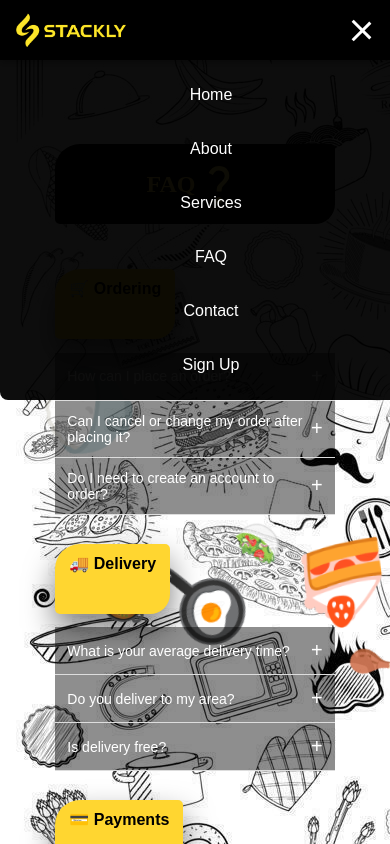
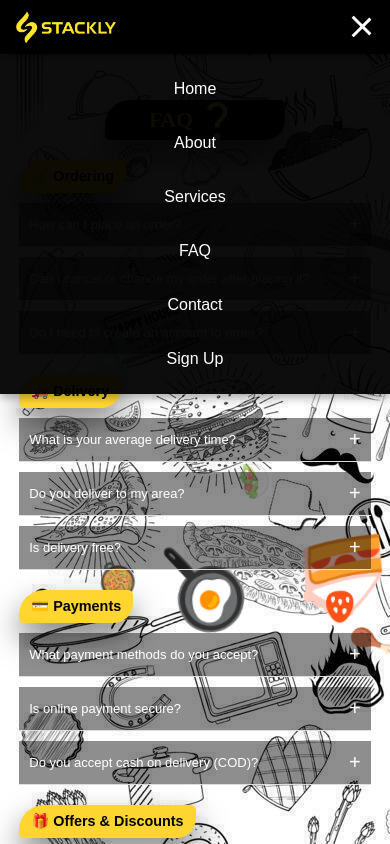
Before and after one commit to Navaneethan733/finalsorder, a plain HTML site: page FAQ.html in a window 390 px wide. Both pictures are taken after a click on the element 361 px from the left and 30 px from the top of the page. Shown: the top 844 px of the page. Drawn offline with nearby package versions, Linux system fonts and the light colour scheme; a web font is replaced by a local one.

```diff
--- a/FAQ.html
+++ b/FAQ.html
@@ -14,16 +14,22 @@
         font-family: "MyCustomFonts";
         src: url("./PlaywriteAUQLD-VariableFont_wght.ttf");
       }
+      * {
+        margin: 0;
+        padding: 0;
+        box-sizing: border-box;
+      }
       body {
         font-family: Arial, sans-serif;
         background: url(./Banners/set-of-restaurant-doodles-food-and-drinks-on-white-background-vector.jpg);
         padding: 40px;
+        min-height: 100vh;
       }
       .navbar {
         position: fixed;
         top: 0;
         left: 0;
-        width: 1290px;
+        width: 100%;
         display: flex;
         justify-content: space-between;
         align-items: center;
@@ -33,8 +39,6 @@
         z-index: 1000;
         box-shadow: 0 2px 8px rgba(0, 0, 0, 0.4);
         transition: all 0.3s ease;
-        /* overflow-x: hidden; */
-        overflow: visible;
       }
 
       .navbar.scrolled {
@@ -152,6 +156,7 @@
       }
 
       .dropdown-options a:hover {
+        background: #ffcc00;
         color: #000000;
         border-radius: 6px;
       }
@@ -248,17 +253,18 @@
         width: 250px;
         padding: 15px;
         border-radius: 25px 5px 20px 5px;
-        transform: translateX(30rem) translateY(5rem);
+        margin: 100px auto 30px;
+        box-shadow: 0 15px 30px rgba(0, 0, 0, 0.5);
       }
 
       .faq-container {
         max-width: 1000px;
-        margin: auto;
-        transform: translateY(7rem);
+        margin: 20px auto;
       }
 
       .faq-item {
         border-bottom: 1px solid #ddd;
+        margin-bottom: 10px;
       }
       .faq-item h2 {
         color: black;
@@ -269,6 +275,7 @@
         border-radius: 25px 5px 20px 5px;
         transition: all ease 0.4s;
         box-shadow: 0 15px 30px rgba(0, 0, 0, 0.5);
+        margin-bottom: 10px;
       }
       .faq-item h2:hover {
         background: #000000;
@@ -324,7 +331,6 @@
       @media (max-width: 1024px) {
         /* Navbar */
         .navbar {
-          width: 976px; /* full width instead of fixed 1290px */
           padding: 0.8rem 1.5rem;
         }
         .nav-links {
@@ -337,16 +343,14 @@
 
         /* FAQ heading box */
         .faq {
-          transform: none; /* remove forced translate */
-          margin: 6rem auto 2rem;
-          justify-content: center;
+          margin: 100px auto 30px;
+          width: 220px;
         }
 
         /* FAQ container */
         .faq-container {
           max-width: 90%; /* shrink for tablet */
-          transform: none;
-          margin: 2rem auto;
+          margin: 20px auto;
         }
 
         /* FAQ sections */
@@ -372,49 +376,42 @@
           font-size: 3.5rem; /* smaller emojis */
         }
       }
-      @media (max-width: 425px) {
-        /* Navbar */
+
+      /* =====================
+   768px Media Query
+   ===================== */
+      @media (max-width: 768px) {
+        body {
+          padding: 20px;
+        }
+
         .navbar {
-          width: 100%; /* full width */
           padding: 0.8rem 1rem;
         }
 
         .nav-links {
           display: none;
           position: absolute;
-          top: 55px;
-          right: 0;
+          top: 100%;
+          left: 0;
+          width: 100%;
           flex-direction: column;
           background: rgba(0, 0, 0, 0.95);
-          width: 100%;
           padding: 1rem 0;
-          border-radius: 0 0 8px 8px;
           text-align: center;
-          transform: translateY(-11px);
+          box-shadow: 0 4px 8px rgba(0, 0, 0, 0.3);
+        }
+
+        .nav-links.active {
+          display: flex;
         }
 
         .nav-links li {
           margin: 10px 0;
         }
 
-        .nav-links.active {
-          display: flex;
-        }
-
         .hamburger {
           display: flex;
-          flex-direction: column;
-          gap: 5px;
-          cursor: pointer;
-          z-index: 1100;
-          transform: translatex(-2rem);
-        }
-
-        .hamburger span {
-          width: 25px;
-          height: 3px;
-          background: #fff;
-          transition: all 0.3s ease;
         }
 
         /* Animate Hamburger into "X" */
@@ -427,34 +424,37 @@
         .hamburger.active span:nth-child(3) {
           transform: rotate(-45deg) translate(5px, -5px);
         }
-        .dropdown:hover .dropdown-options {
-          display: block;
-        }
+
+        /* Dropdown for mobile */
+        .dropdown-options {
+          position: static;
+          background: rgba(0, 0, 0, 0.8);
+          width: 100%;
+          margin-top: 10px;
+          border-radius: 0;
+          box-shadow: none;
         }
 
-      /* Click toggle for mobile */
         .dropdown.active .dropdown-options {
           display: block;
         }
 
-      /* FAQ heading box */
         .faq {
-        transform: none; /* remove forced translate */
-        margin: 6rem auto 2rem;
-        justify-content: center;
+          margin: 100px auto 20px;
+          width: 200px;
+          height: 45px;
+          padding: 10px;
         }
 
-      /* FAQ container */
         .faq-container {
           max-width: 95%;
-        transform: none;
-        margin: 1rem auto;
         }
 
         .faq-item h2 {
           width: auto;
           font-size: 1rem;
           padding: 10px 14px;
+          height: auto;
         }
 
         .faq-question {
@@ -470,6 +470,52 @@
         .floating-bg span {
           font-size: 2.5rem;
         }
+      }
+
+      /* =====================
+   425px Media Query
+   ===================== */
+      @media (max-width: 425px) {
+        body {
+          padding: 10px;
+        }
+
+        .navbar {
+          padding: 0.7rem 1rem;
+        }
+
+        .logo img {
+          width: 100px;
+          height: auto;
+        }
+
+        .faq {
+          width: 180px;
+          height: 40px;
+          padding: 8px;
+          font-size: 0.9rem;
+          margin: 90px auto 15px;
+        }
+
+        .faq-item h2 {
+          font-size: 0.9rem;
+          padding: 8px 12px;
+        }
+
+        .faq-question {
+          font-size: 13px;
+          padding: 10px;
+        }
+
+        .faq-answer p {
+          padding: 12px 0;
+          font-size: 14px;
+        }
+
+        .floating-bg span {
+          font-size: 2rem;
+        }
+      }
     </style>
   </head>
   <body>
@@ -484,7 +530,7 @@
       <ul class="nav-links">
         <li>
           <div class="dropdown">
-            <a href="#">Home </a>
+            <a href="#" class="dropbtn">Home</a>
             <div class="dropdown-options">
               <a href="./index.html">Home 1</a>
               <a href="./page2.html">Home 2</a>
@@ -750,6 +796,38 @@
         hamburger.classList.toggle("active");
       }
 
+      // Close dropdown when clicking outside
+      document.addEventListener('click', function(event) {
+        const dropdowns = document.querySelectorAll('.dropdown');
+        dropdowns.forEach(dropdown => {
+          if (!dropdown.contains(event.target)) {
+            dropdown.classList.remove('active');
+          }
+        });
+      });
+
+      // Toggle dropdown on click for mobile
+      const dropdowns = document.querySelectorAll('.dropdown > a');
+      dropdowns.forEach(dropdown => {
+        dropdown.addEventListener('click', function(e) {
+          if (window.innerWidth <= 768) {
+            e.preventDefault();
+            const parent = this.parentElement;
+            parent.classList.toggle('active');
+          }
+        });
+      });
+
+      // Navbar scroll effect
+      window.addEventListener('scroll', function() {
+        const navbar = document.querySelector('.navbar');
+        if (window.scrollY > 50) {
+          navbar.classList.add('scrolled');
+        } else {
+          navbar.classList.remove('scrolled');
+        }
+      });
+
       AOS.init({
         duration: 1000,
         once: true,
```
Lines whose indentation alone changed are shown as unchanged.
